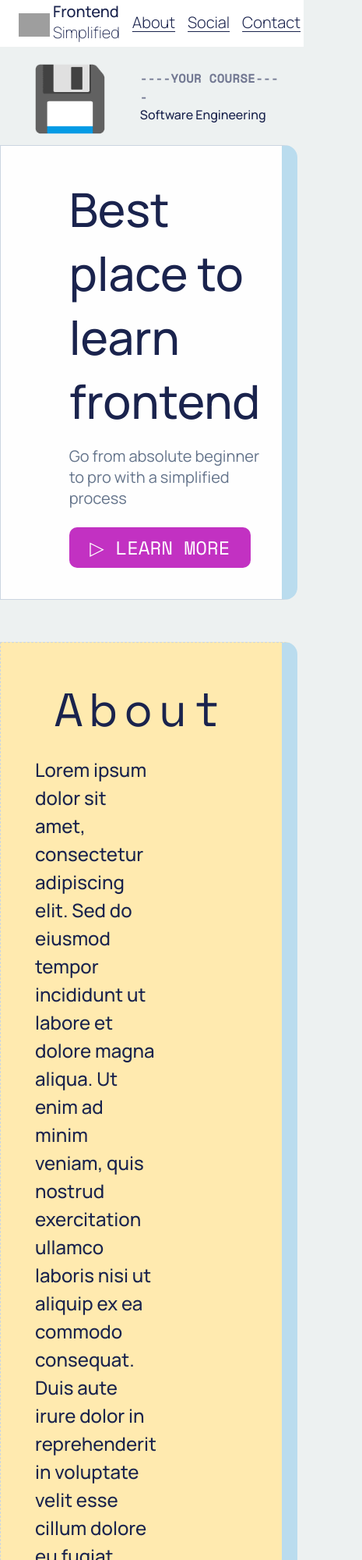
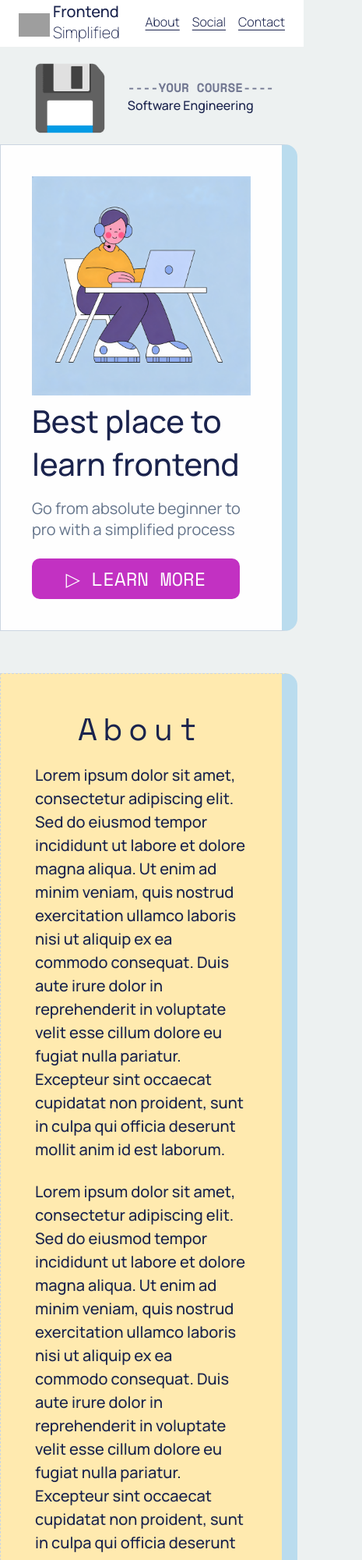
Before and after one commit to scsimms21-stack/mini-project, a plain HTML site: page index.html in a window 390 px wide. Shown: the top 2000 px of the page at 78% size, 465 px wide, since content can reach past the window. Drawn offline with nearby package versions, Linux system fonts and the light colour scheme; grey boxes are pictures that could not be loaded.

Commit message:
Update 6

```diff
--- a/style.css
+++ b/style.css
@@ -299,3 +299,62 @@ footer {
 .footer__link {
   padding: 0 16px;
 }
+
+
+/*
+
+RESPONSIVENESS
+
+*/
+
+/*
+
+SMALLER SCREENS
+
+*/
+
+@media (max-width: 1024px) {
+  .section__description--para {
+    font-size: 20px;
+  }
+}
+
+@media (max-width: 768px) {
+  a {
+    font-size: 16px;
+  }
+  .course {
+    gap: 4px;
+  }
+  .course_title {
+    margin-left: 0;
+    font-size: 40px;
+  }
+  .hero {
+    flex-direction: column;
+  }
+
+  .hero__img--wrapper {
+    max-width: 500px;
+  }
+
+  .hero__description {
+    margin-left: 0;
+  }
+
+  h1 {
+    font-size: 40px;;
+  }
+
+  .section__description {
+    flex-direction: column;
+  }
+
+  .section__description--wrapper {
+    width: 100%;
+  }
+
+  input, textarea {
+    width: 400px;
+  }
+}
```
Also changed, not shown: index.html (+2 -0 lines).
